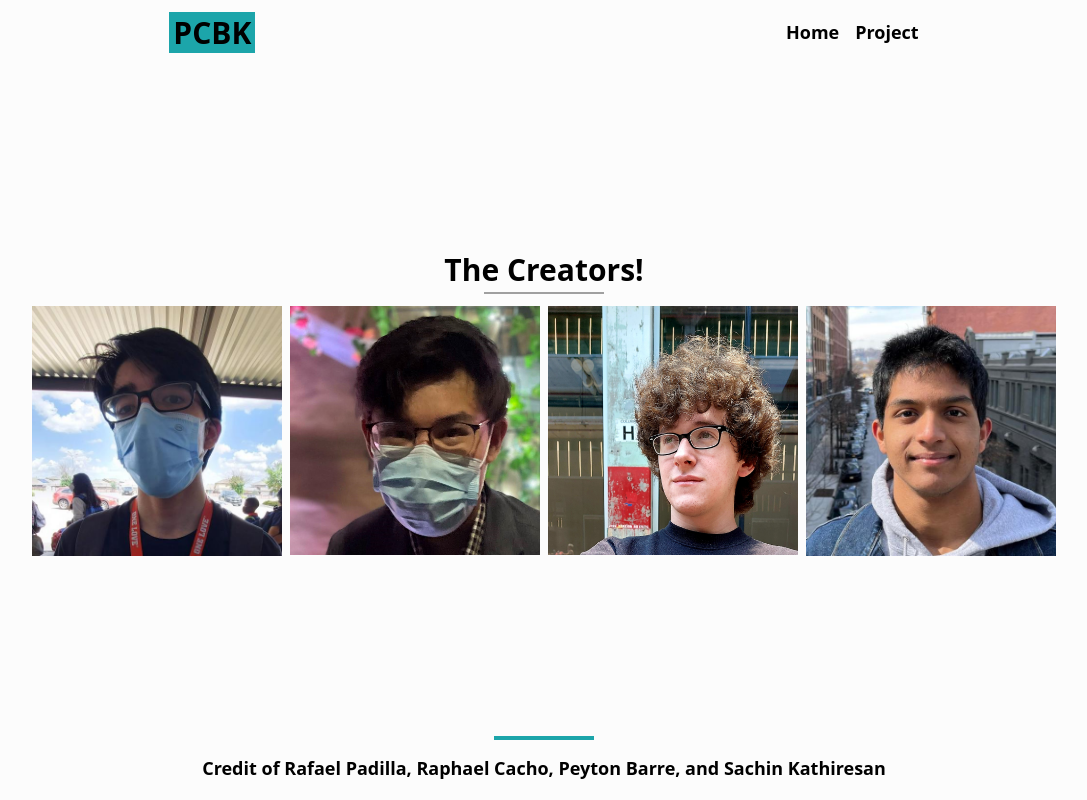
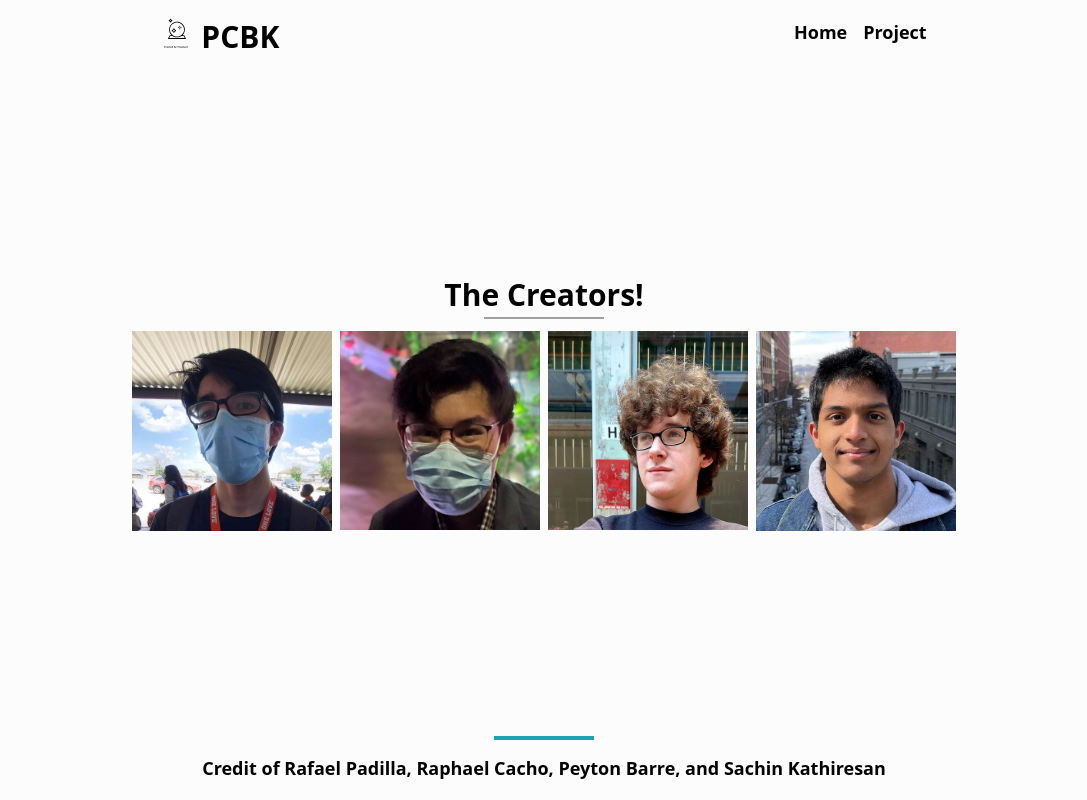
Before and after one commit to crispynoodlesoup/CrystalView, a plain HTML site: page index.html in a window 1280 px wide. Shown: the whole page, without its empty margins (96-1183 px from the left). Drawn offline with Linux system fonts and the light colour scheme.

Commit message:
adjust style

```diff
--- a/index.html
+++ b/index.html
@@ -7,6 +7,7 @@
     <meta http-equiv="X-UA-Compatible" content="IE=edge">
     <meta name="viewport" content="width=device-width, initial-scale=1.0">
     <title>hackathon!</title>
+    <link rel="icon" href="./assets/noun-crystal-ball-4022614.svg">
     <link rel="stylesheet" href="./style/style.css">
     <link rel="stylesheet" href="./style/home.css">
     <script src="./scripts/script.js" defer></script>
@@ -14,12 +15,16 @@
 
 <body>
     <nav>
-        <a href="./index.html">
-            <h1 class="logo">PCBK</h1>
-        </a>
+        <div class="logo-div">
+            <!--Crystal Ball by Visualeat from--> <a href="https://thenounproject.com/browse/icons/term/crystal-ball/" target="_blank" title="Crystal Ball Icons"><img class="logo-icon" src="./assets/noun-crystal-ball-4022614.svg"></a>
+
+        <a href="./index.html"><h1 class="logo">PCBK</h1></a>
+        </div>
         <ul>
             <li><a href="./index.html">Home</a></li>
+            <div class="nav-emphasis">
             <li><a href="./project.html">Project</a></li>
+        </div>
         </ul>
     </nav>
     <main>
--- a/style/home.css
+++ b/style/home.css
@@ -22,7 +22,7 @@
 .img-wrap {
     flex: 1;
     position: relative;
-    max-width: clamp(160px, 20vw, 250px);
+    max-width: clamp(160px, 20vw, 200px);
 }
 
 .creator-img {
@@ -32,12 +32,17 @@
 }
 
 .creator-text {
-    max-width: clamp(160px, 20vw, 250px);
-    height: clamp(160px, 20vw, 250px);
+    background-color: rgba(0, 0, 0, 0.541);
+    color: white;
+
+    max-width: clamp(160px, 20vw, 200px);
+    width: 100%;
+    height: clamp(160px, 20vw, 200px);
+
     bottom: 0;
     position: absolute;
     padding: 8px;
-    background-color: rgba(0, 0, 0, 0.541);
+
     opacity: 0;
     transition: all 0.5s;
 }
--- a/style/style.css
+++ b/style/style.css
@@ -73,9 +73,22 @@ nav {
     align-items: center;
 }
 
+.logo-div {
+    max-height: 2rem;
+    display: flex;
+    gap: 8px;
+}
+
 .logo {
-    padding: 0 4px;
-    background-color: var(--accent);
+    color: black;
+}
+
+.logo-icon {
+    display: block;
+    max-width: 2rem;
+    max-height: 2rem;
+    width: 2rem;
+    height: 2rem;
 }
 
 main {
```
Also changed, not shown: assets/noun-crystal-ball-1605286.svg (added), assets/noun-crystal-ball-4022614.svg (added).
